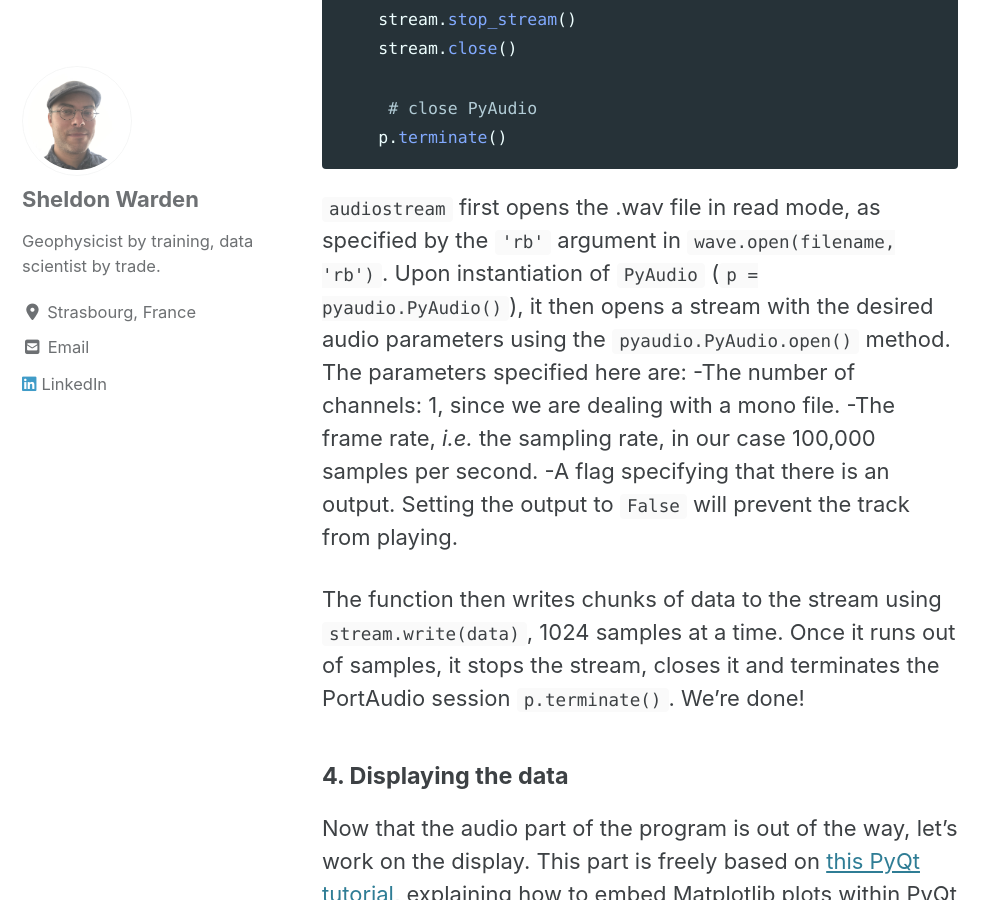
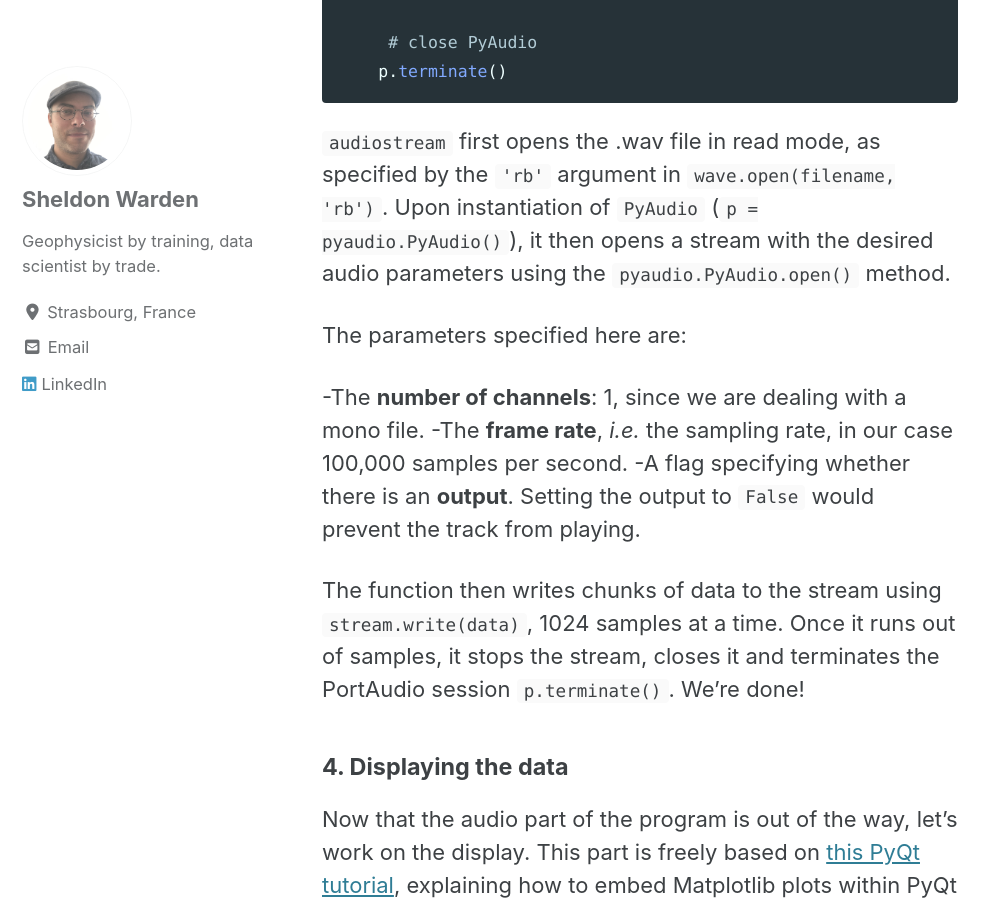
Before and after one commit to Ovide19/blog, a Jekyll site: the page built from _posts/2020-08-23-whistler.md, in a window 1280 px wide and 900 px high, scrolled down 5388 px. Shown: the whole window, without its empty margins (0-999 px from the left). Built offline with Jekyll 4.4.1, drawn with Linux system fonts in a browser that asks for light colours; cached includes are drawn as plain includes; nearby versions of some CDN libraries; some of the changed text lies outside the part shown.

Commit message:
update part 2

````diff
--- a/_posts/2020-08-23-whistler.md
+++ b/_posts/2020-08-23-whistler.md
@@ -124,10 +125,13 @@ def audiostream(queue, filename):
     p.terminate()
 ```
 
-`audiostream` first opens the .wav file in read mode, as specified by the `'rb'` argument in `wave.open(filename, 'rb')`. Upon instantiation of `PyAudio` (`p = pyaudio.PyAudio()`), it then opens a stream with the desired audio parameters using the `pyaudio.PyAudio.open()` method. The parameters specified here are:
--The number of channels: 1, since we are dealing with a mono file.
--The frame rate, *i.e.* the sampling rate, in our case 100,000 samples per second.
--A flag specifying that there is an output. Setting the output to `False` will prevent the track from playing.
+`audiostream` first opens the .wav file in read mode, as specified by the `'rb'` argument in `wave.open(filename, 'rb')`. Upon instantiation of `PyAudio` (`p = pyaudio.PyAudio()`), it then opens a stream with the desired audio parameters using the `pyaudio.PyAudio.open()` method.
+
+The parameters specified here are:
+
+-The **number of channels**: 1, since we are dealing with a mono file.
+-The **frame rate**, *i.e.* the sampling rate, in our case 100,000 samples per second.
+-A flag specifying whether there is an **output**. Setting the output to `False` would prevent the track from playing.
 
 The function then writes chunks of data to the stream using `stream.write(data)`, 1024 samples at a time. Once it runs out of samples, it stops the stream, closes it and terminates the PortAudio session `p.terminate()`. We're done!
 
````
Also changed, not shown: other parts of _posts/2020-08-23-whistler.md (+4 -3 lines).
